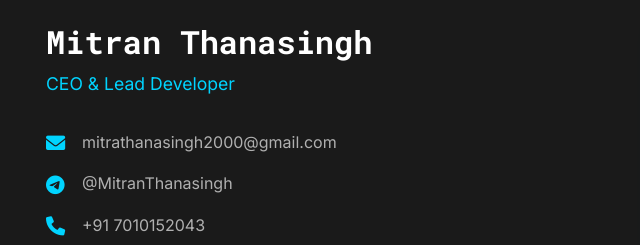
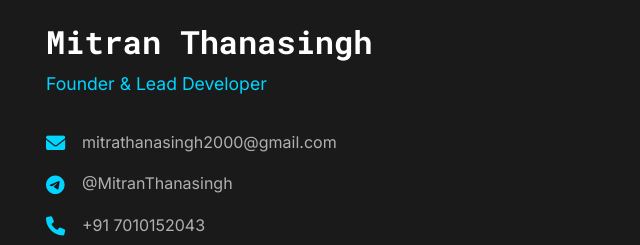
Before and after one commit to jmsalgodev-tech/jmsalgodev, a plain HTML site: page contact.html in a window 1280 px wide. Shown: the part 361-606 px from the top of the page, 14-654 px from the left. Drawn offline with nearby package versions, Linux system fonts and the light colour scheme.

Commit message:
Update contact.html

```diff
--- a/contact.html
+++ b/contact.html
@@ -59,7 +59,7 @@
                 <div class="contact-info">
                     <div class="contact-details">
                         <h2>Mitran Thanasingh</h2>
-                        <p class="designation">CEO & Lead Developer</p>
+                        <p class="designation">Founder & Lead Developer</p>
                         <div class="contact-methods">
                             <div class="contact-method">
                                 <i class="fas fa-envelope"></i>
```
